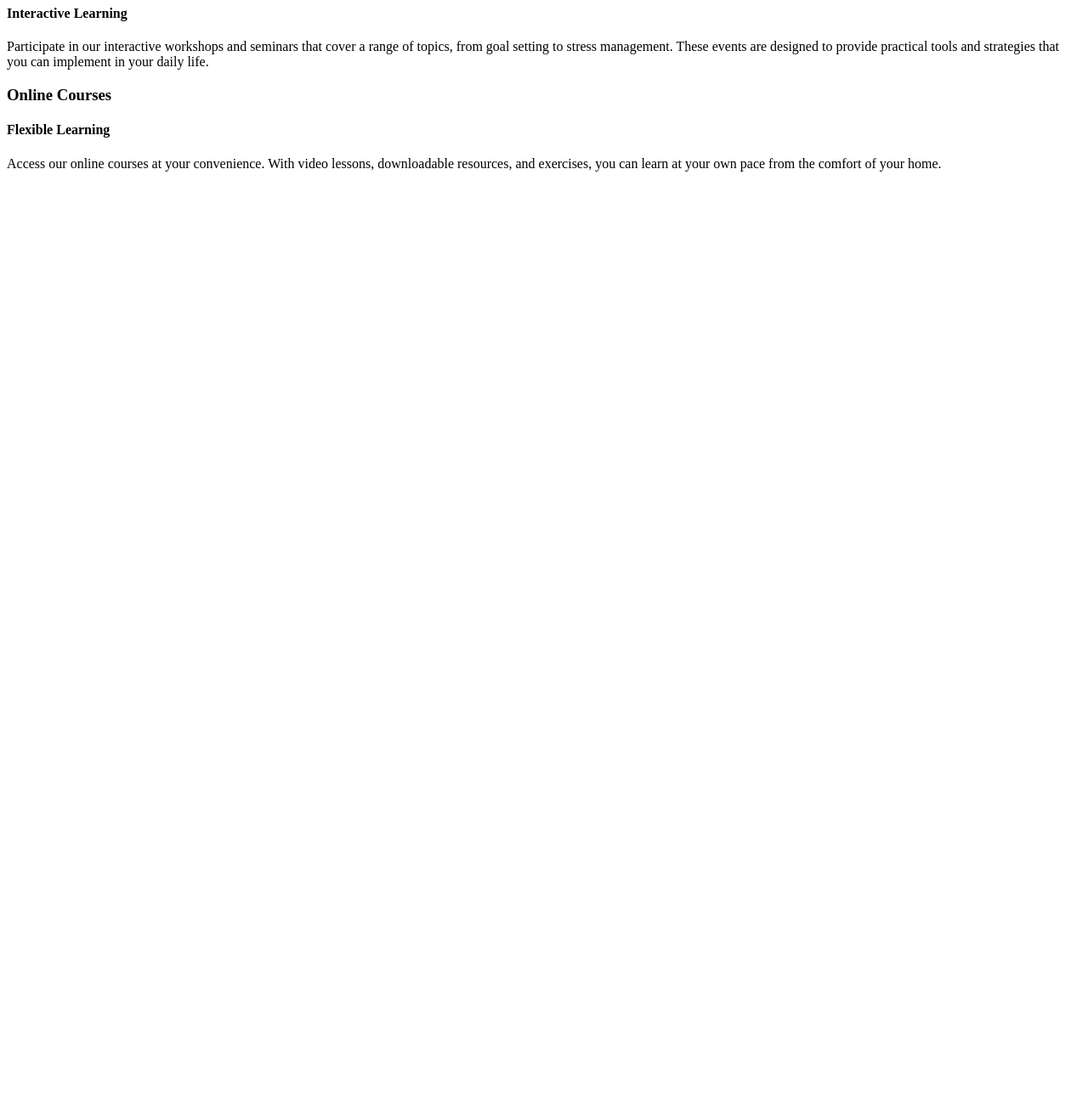
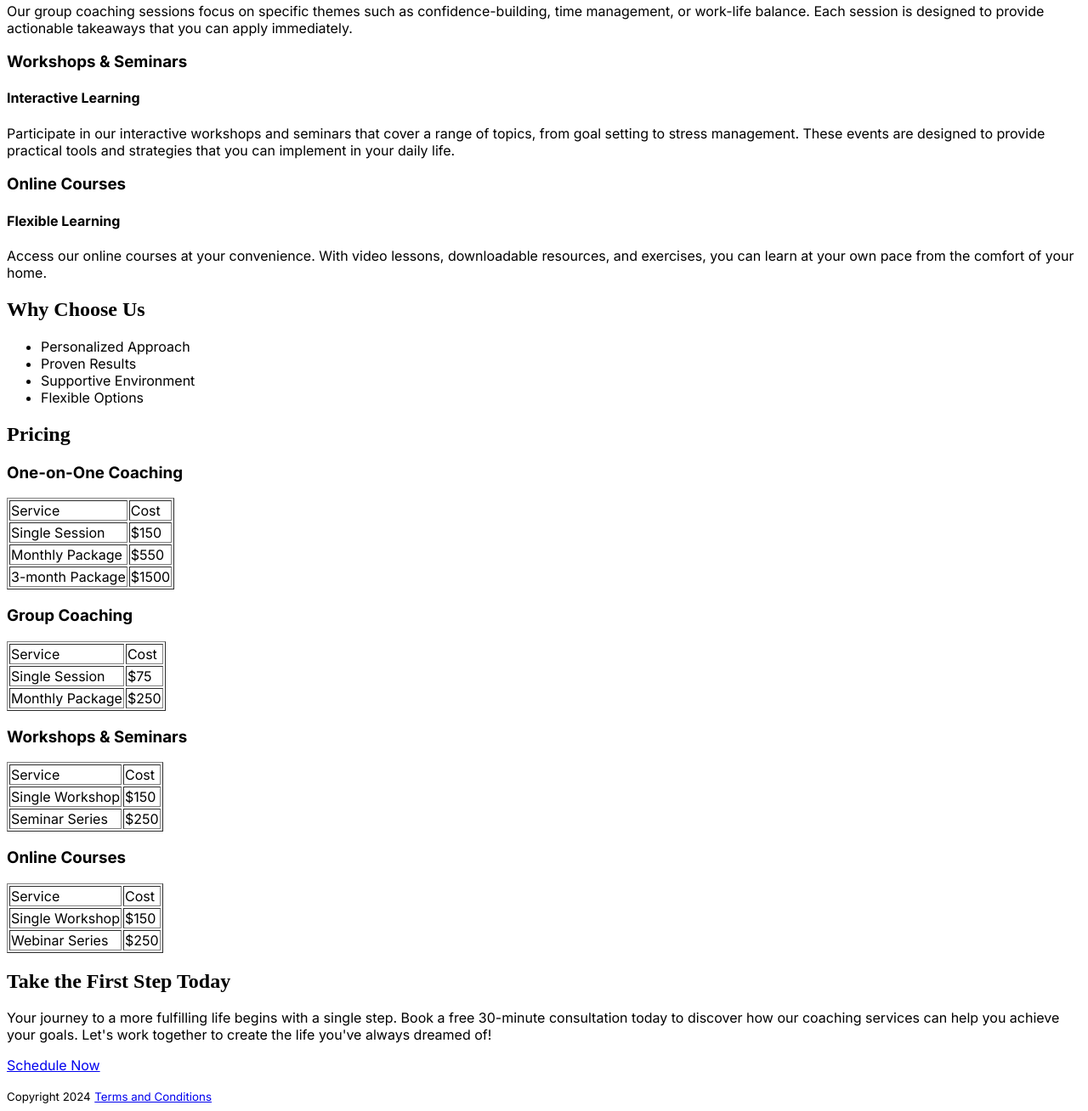
Before and after one commit to kadenrose/path-to-success, a plain HTML site: page index.html in a window 1280 px wide. Shown: the part 817-2125 px from the top of the page at 85% size. Before the commit the page ends 1035 px from the top, so only its background shows below. Drawn offline with Linux system fonts and the light colour scheme; a web font is replaced by a local one.

Commit message:
11-13
class work
finished html
started stylesheet

```diff
--- a/index.html
+++ b/index.html
@@ -4,6 +4,7 @@
     <meta charset="UTF-8">
     <meta name="viewport" content="width=device-width, initial-scale=1.0">
     <title>Path To Success</title>
+    <link rel="stylesheet" href="styles.css">
 </head>
 <body>
     <header>
@@ -47,108 +48,91 @@
         <h3>Online Courses</h3>
         <h4>Flexible Learning</h4>
         <p>Access our online courses at your convenience. With video lessons, downloadable resources, and exercises, you can learn at your own pace from the comfort of your home.</p>
+
+        <h2>Why Choose Us</h2>
+        <ul>
+            <li>Personalized Approach</li>
+            <li>Proven Results</li>
+            <li>Supportive Environment</li>
+            <li>Flexible Options</li>
+        </ul>
+
+        <h2>Pricing</h2>
+        <h3>One-on-One Coaching</h3>
+        <table border="1">
+            <tr>
+                <td>Service</td>
+                <td>Cost</td>
+            </tr>
+            <tr>
+                <td>Single Session</td>
+                <td>$150</td>
+            </tr>
+            <tr>
+                <td>Monthly Package</td>
+                <td>$550</td>
+            </tr>
+            <tr>
+                <td>3-month Package</td>
+                <td>$1500</td>
+            </tr>
+        </table>
+
+        <h3>Group Coaching</h3>
+        <table border="1">
+            <tr>
+                <td>Service</td>
+                <td>Cost</td>
+            </tr>
+            <tr>
+                <td>Single Session</td>
+                <td>$75</td>
+            </tr>
+            <tr>
+                <td>Monthly Package</td>
+                <td>$250</td>
+            </tr>
+        </table>
+
+        <h3>Workshops & Seminars</h3>
+        <table border="1">
+            <tr>
+                <td>Service</td>
+                <td>Cost</td>
+            </tr>
+            <tr>
+                <td>Single Workshop</td>
+                <td>$150</td>
+            </tr>
+            <tr>
+                <td>Seminar Series</td>
+                <td>$250</td>
+            </tr>
+        </table>
+
+        <h3>Online Courses</h3>
+        <table border="1">
+            <tr>
+                <td>Service</td>
+                <td>Cost</td>
+            </tr>
+            <tr>
+                <td>Single Workshop</td>
+                <td>$150</td>
+            </tr>
+            <tr>
+                <td>Webinar Series</td>
+                <td>$250</td>
+            </tr>
+        </table>
+
+        <h2>Take the First Step Today</h2>
+        <p>Your journey to a more fulfilling life begins with a single step. Book a free 30-minute consultation today to discover how our coaching services can help you achieve your goals. Let's work together to create the life you've always dreamed of!</p>
+        <p><a href="#">Schedule Now</a></p>
     </main>
-    <aside></aside>
-    <footer></footer>
+    <footer>
+        <small>Copyright 2024</small>
+        <small><a href="#">Terms and Conditions</a></small>
+    </footer>
 </body>
 </html>
-
-<!--
-Our Services
-One-on-One Coaching
-
-alt=”teal icon of a smiling face”
-Personal Development
-Identify and overcome obstacles holding you back from living your best life. Whether it's building confidence, breaking bad habits, or discovering your true
-
-
-alt=”lavender icon of a briefcase”
-Career Coaching
-Feeling stuck in your career? We'll help you clarify your goals, develop a plan for advancement, and build the skills needed to thrive in your professional life.
-
-
-alt=”pink icon of a heart”
-Relationship Coaching
-Enhance your relationships with better communication, understanding, and empathy. Whether it's family, friends, or partners, we'll help you build stronger connections.
-
-Group Coaching
-
-alt=”yellow icon of hands clasping”
-Supportive Community
-Join a group of like-minded individuals on a similar journey. Share experiences, gain insights, and grow together in a safe, supportive environment.
-
-
-alt=”teal icon of a clock face”
-Focused Sessions
-Our group coaching sessions focus on specific themes such as confidence-building, time management, or work-life balance. Each session is designed to provide actionable takeaways that you can apply immediately.
-
-Workshops & Seminars
-
-alt=”lavender icon of text conversation”
-Interactive Learning
-Participate in our interactive workshops and seminars that cover a range of topics, from goal setting to stress management. These events are designed to provide practical tools and strategies that you can implement in your daily life.
-
-Online Courses
-
-alt=”pink icon of a curly arrow”
-Flexible Learning
-Access our online courses at your convenience. With video lessons, downloadable resources, and exercises, you can learn at your own pace from the comfort of your home.
-––––––––––––––––––––––––––––––––––––––––––––––––––––––––––––––––––––––––––––––––––––
-
-Why Choose Us
-Personalized Approach
-Proven Results
-Supportive Environment
-Flexible Options
-Pricing
-One-on-One Coaching
-
-Service
-Cost
-Single Session
-$150
-Monthly Package
-$550
-3-month Package
-$1500
-
-
-Group Coaching
-
-Service
-Cost
-Single Session
-$75
-Monthly Package
-$250
-
-
-Workshops & Seminars
-
-Service
-Cost
-Single Workshop
-$150
-Seminar Series
-$250
-
-
-Online Courses
-
-Service
-Cost
-Single Workshop
-$150
-Webinar Series
-$250
-
-
-Take the First Step Today
-Your journey to a more fulfilling life begins with a single step. Book a free 30-minute consultation today to discover how our coaching services can help you achieve your goals. Let's work together to create the life you've always dreamed of!
-
-Schedule Now
-
-Copyright 2024
-Terms and Conditions
-
- -->
--- a/styles.css
+++ b/styles.css
@@ -0,0 +1,58 @@
+@import url('https://fonts.googleapis.com/css2?family=Inter:ital,opsz,wght@0,14..32,100..900;1,14..32,100..900&family=Kavoon&display=swap');
+
+.root {
+    --teal: #4ca7c0;
+    --purple: #484fb7;
+    --lavender: #6b8fe7;
+    --yellow: #e9bb57;
+    --pink: #d9526f;
+    --darkgray: #1e1e1e;
+    --white: #fff;
+}
+
+body {
+    font-family: "Inter";
+}
+
+h1, h2 {
+    font-family: "Kavoon";
+}
+
+h1 {
+    font-size: 3em;
+}
+
+nav h2 {
+    font-size: 1.5em;
+}
+
+h2 {
+    fon
+}
+/* Fonts
+Add to your CSS Under Imported Fonts
+@import url('https://fonts.googleapis.com/css2?family=Inter:ital,opsz,wght@0,14..32,100..900;1,14..32,100..900&family=Kavoon&display=swap');
+H1, H2
+Kavoon
+All other text
+Inter
+H1
+3em
+NAV H2
+1.5em
+H2
+2em
+H3
+1.5em
+H4
+1.15em
+Colors
+Teal :#4CA7C0
+Purple: #484FB7
+Lavender: #6B8FE7
+Yellow: #E9BB57;
+Pink:#D9526F;
+Dark-gray:#1E1E1E;
+White:#ffffff;
+
+ */
```
